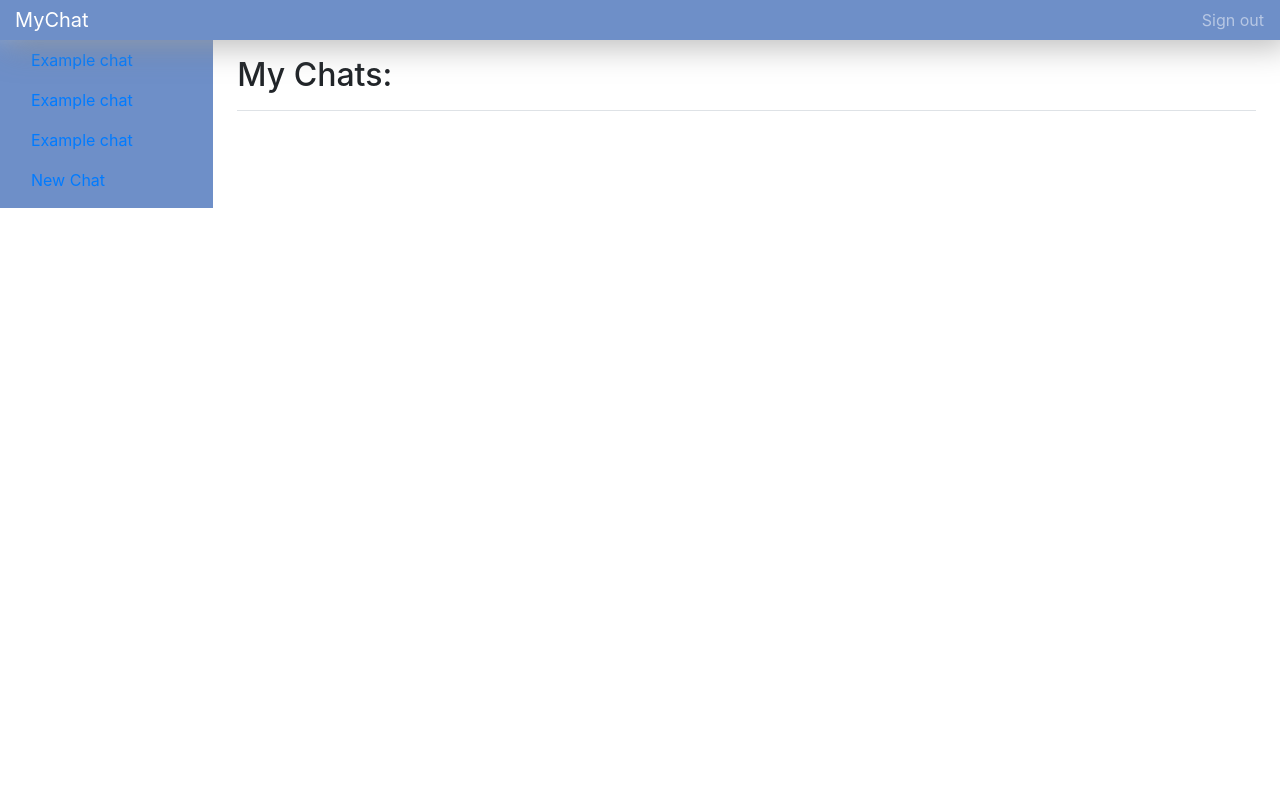
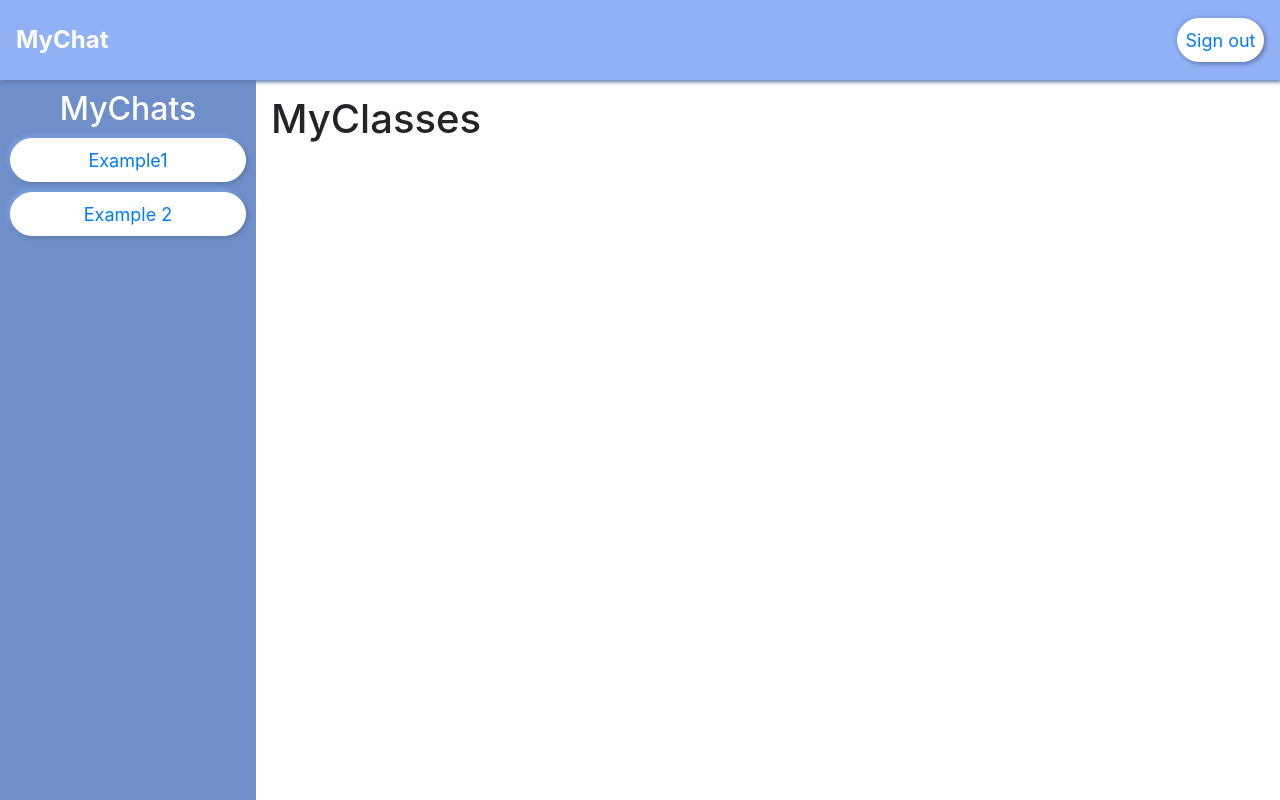
Before and after one commit to JoeJ1/WAD2_Group_Project, a Django app: page /chat/ in a window 1280 px wide. Run offline with Django 3.2, Linux system fonts and the light colour scheme; some libraries are stand-ins or nearby versions.

Commit message:
mainpage changed

```diff
--- /dev/null
+++ b/static/styles/mainpage.css
@@ -0,0 +1,76 @@
+html,body{
+    height:100%;
+    width:100%;
+}
+main{
+    height:100%;
+    width:100%;
+}
+
+
+.navbar{
+    list-style-type: none;
+    background-color: var(--main-col-light);
+    color: white;
+    font-size: x-large;
+    height: 10%;
+    margin: 0;
+    box-shadow:  2px 2px 4px var(--dark-shadow-col),
+    -2px -2px 4px var(--light-shadow-col);
+}
+#LHS {
+    font-style: bold;
+}
+
+#RHS{
+    padding : 7.5px;
+    border: 1px solid;
+    border-radius: 50px;
+    border-color: white ;
+    background-color: white;
+    font-size: large;
+    box-shadow:  2px 2px 4px var(--dark-shadow-col),
+    -2px -2px 4px var(--light-shadow-col);
+}
+
+#MyClasses{
+    display:inline;
+}
+
+#MyChats{
+    background-color: var(--main-col);
+    display:inline;
+    width:25%;
+}
+
+.grid-container-element {
+    display: grid;
+    grid-template-columns: 20% 80%;
+    height: 90%;
+    grid-template-rows: 100% 100%;
+    grid-gap: None;
+}
+.gird-child-mychats {
+    padding: 10px;
+    text-align: center;
+    background-color: var(--main-col);
+}
+
+.gird-child-myclasses {
+    padding: 15px;
+    background-color: white;
+}
+
+
+.urlbuttons{
+    margin-top: 10px;
+    margin-bottom: 10px;
+    padding : 7.5px;
+    border: 1px solid;
+    border-radius: 50px;
+    border-color: white ;
+    background-color: white;
+    font-size: large;
+    box-shadow:  2px 2px 4px var(--dark-shadow-col),
+    -2px -2px 4px var(--light-shadow-col);
+}
--- a/templates/chat/MainPage.html
+++ b/templates/chat/MainPage.html
@@ -5,10 +5,39 @@
     View chats
 {% endblock %}
 
+{% block includes_block %}
+<link rel="stylesheet" href="{% static 'styles/mainpage.css' %}">
+{% endblock %}
+
 {% block body_block %}
 <main>
+  <ul class="navbar">
+  <li id = "LHS"><strong>MyChat</strong></li>
+  <li id  = "RHS"><a href="{% url 'chat:login' %}">Sign out</a></li>
+  </ul>
+
+  <div class="grid-container-element">
+<div class="gird-child-mychats">
+      <h2 style = "color: white;">MyChats</h2>
+<!-- Insert list of chats student is in -->
+<ul style = "list-style-type: none; margin:0;padding:0;">
+  <li class = "urlbuttons"><a href="#">Example1</a></li>
+  <li class = "urlbuttons"><a href="#">Example 2</a></li>
+</ul>
+
+</div>
+    <div class="gird-child-myclasses">
+      <h1>MyClasses</h1>
+
+
+
+    </div>
+  </div>
+
+</main>
+<!-- <main>
 <nav class="navbar navbar-dark sticky-top main-bg floating flex-md-nowrap p-0 z-1">
-      <a class="navbar-brand col-sm-3 col-md-2 mr-0" href="#">MyChat</a>
+      <a class="navbar-brand col-sm-3 col-md-2 mr-0">MyChat</a>
       <ul class="navbar-nav px-3">
         <li class="nav-item text-nowrap">
           <a class="nav-link" href="{% url 'chat:logout' %}">Sign out</a>
@@ -59,5 +88,5 @@
         </main>
       </div>
     </div>
-</main>
+</main> -->
 {% endblock %}
```
